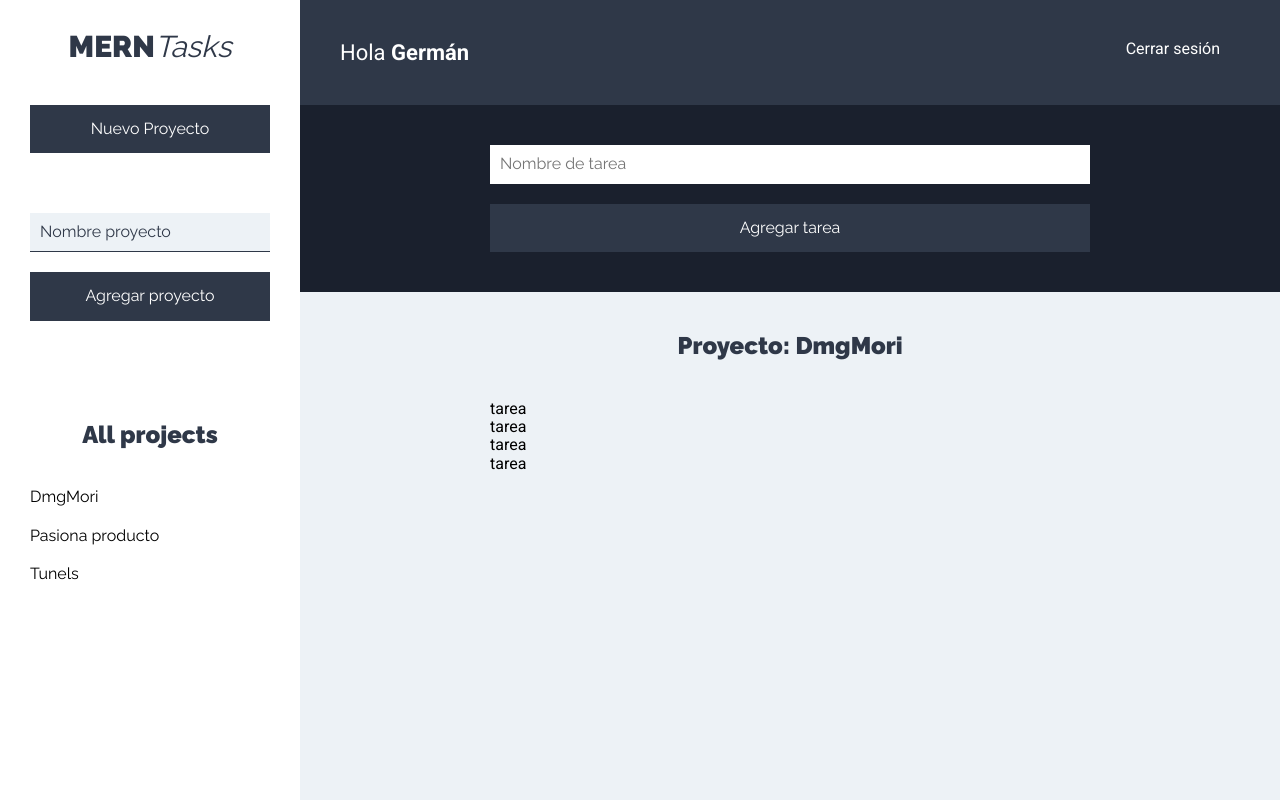
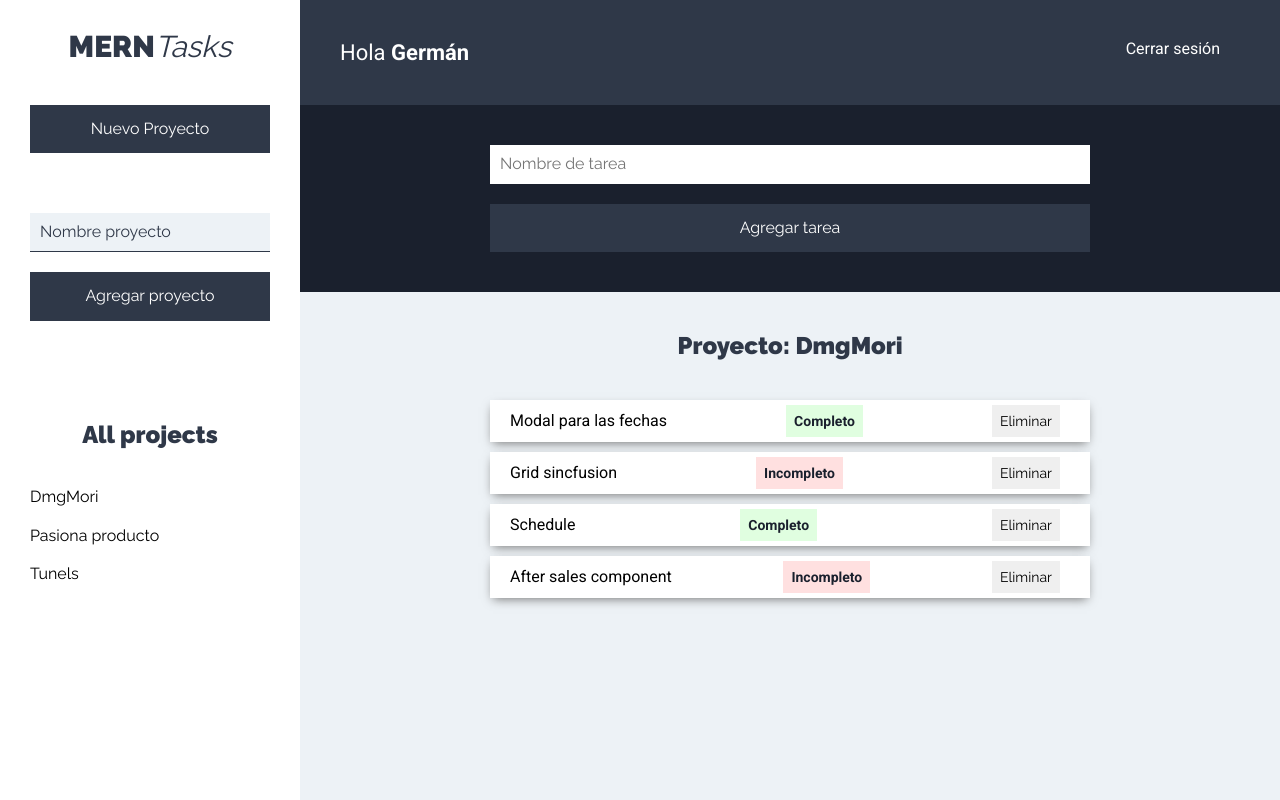
Before and after one commit to germanps/MERN-tasks-client, a React (Create React App) app: page /proyectos in a window 1280 px wide. Built offline with nearby package versions, Linux system fonts and the light colour scheme.

Commit message:
componente tarea OK

```diff
--- a/src/components/tareas/Tarea.js
+++ b/src/components/tareas/Tarea.js
@@ -1,9 +1,27 @@
 import React from 'react';
 
-const Tarea = () => {
+const Tarea = ({tarea}) => {
     return(
-        <li>
-            tarea
+        <li className="tarea sombra">
+            <div>{tarea.nombre}</div>
+            <div className="estado">
+                {tarea.estado
+                    ?   <button
+                            type="button"
+                            className="btn completo"
+                        >Completo</button>
+                    :   <button
+                            type="button"
+                            className="btn incompleto"
+                        >Incompleto</button>
+                }
+            </div>
+            <div className="acciones">
+                <button
+                    type="button"
+                    className="btn bnt-primario"
+                >Eliminar</button>
+            </div>
         </li>
     )
 }
```
